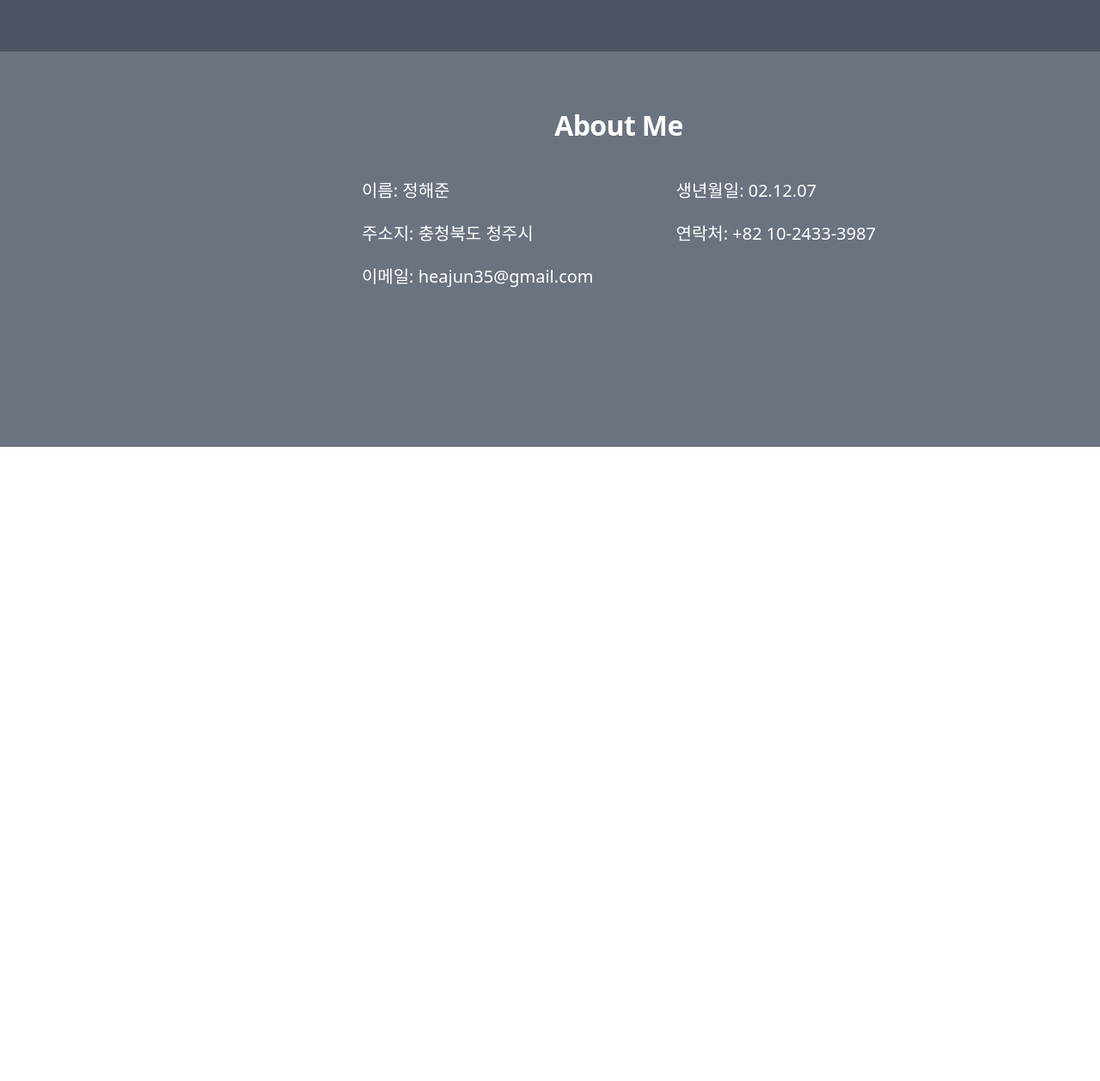
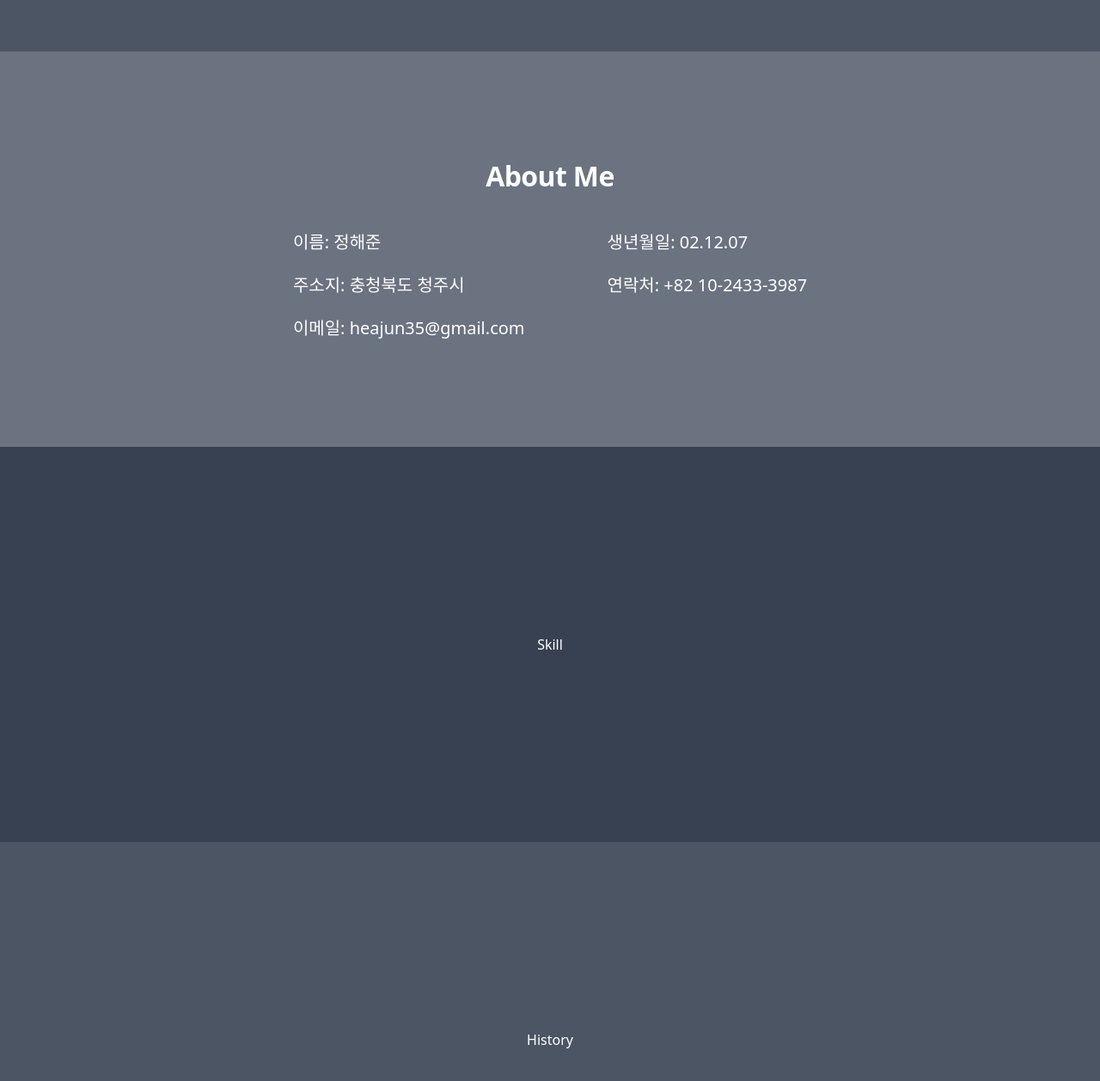
Before and after one commit to DecidedCard/Portfolio, a Next.js app: page / in a window 1280 px wide. Shown: the part 480-1738 px from the top of the page at 86% size. Before the commit the page ends 1000 px from the top, so only its background shows below. Built offline with nearby package versions, Linux system fonts and the light colour scheme.

Commit message:
[Feat] - 구조 작성

```diff
--- a/src/app/layout.tsx
+++ b/src/app/layout.tsx
@@ -25,7 +25,7 @@ export default function RootLayout({
     <html lang="en">
       <body className={`${pretendardSans.variable} antialiased`}>
         <Header />
-        <div className="mx-auto min-w-[1440px] max-w-[1440px]">{children}</div>
+        {children}
       </body>
     </html>
   );
--- a/src/app/page.tsx
+++ b/src/app/page.tsx
@@ -1,11 +1,15 @@
 import Intro from "@/components/Intro";
 import AboutMe from "@/components/AboutMe";
+import Skill from "@/components/Skill";
+import History from "@/components/History";
 
 export default function Home() {
   return (
     <div>
       <Intro />
       <AboutMe />
+      <Skill />
+      <History />
     </div>
   );
 }
--- a/src/components/AboutMe.tsx
+++ b/src/components/AboutMe.tsx
@@ -2,7 +2,8 @@ import React from "react";
 
 const AboutMe = () => {
   return (
-    <div className="flex flex-col items-center gap-10 py-16 h-[460px] bg-gray-500 text-white">
+    <div className="flex justify-center items-center h-[460px] bg-gray-500 text-white">
+      <div className="flex flex-col items-center gap-10 py-16 w-[1440px]">
         <h2 className="text-headingB/32px">About Me</h2>
         <div className="flex gap-24 text-bodyM/20px">
           <div className="flex flex-col gap-5">
@@ -16,6 +17,7 @@ const AboutMe = () => {
           </div>
         </div>
       </div>
+    </div>
   );
 };
 
--- a/src/components/Header.tsx
+++ b/src/components/Header.tsx
@@ -6,15 +6,15 @@ const Header = () => {
       <div className="flex justify-between items-center mx-auto min-w-[1440px] max-w-[1440px]">
         <h1 className="text-headingB/32px">portfolio</h1>
         <div className="flex gap-3 text-headingB/28px">
-          <p>About Me</p>
+          <p className="cursor-pointer">About Me</p>
           <hr className="mx-1 w-[1px] h-8 bg-black" />
-          <p>Skill</p>
+          <p className="cursor-pointer">Skill</p>
           <hr className="mx-1 w-[1px] h-8 bg-black" />
-          <p>Archive</p>
+          <p className="cursor-pointer">Archive</p>
           <hr className="mx-1 w-[1px] h-8 bg-black" />
-          <p>Project</p>
+          <p className="cursor-pointer">Project</p>
           <hr className="mx-1 w-[1px] h-8 bg-black" />
-          <p>History</p>
+          <p className="cursor-pointer">History</p>
         </div>
       </div>
     </header>
--- /dev/null
+++ b/src/components/History.tsx
@@ -0,0 +1,11 @@
+import React from "react";
+
+const History = () => {
+  return (
+    <div className="flex justify-center items-center h-[460px] bg-gray-600 text-white">
+      History
+    </div>
+  );
+};
+
+export default History;
--- /dev/null
+++ b/src/components/Skill.tsx
@@ -0,0 +1,11 @@
+import React from "react";
+
+const Skill = () => {
+  return (
+    <div className="flex justify-center items-center h-[460px] bg-gray-700 text-white">
+      Skill
+    </div>
+  );
+};
+
+export default Skill;
```
Lines whose indentation alone changed are shown as unchanged.
